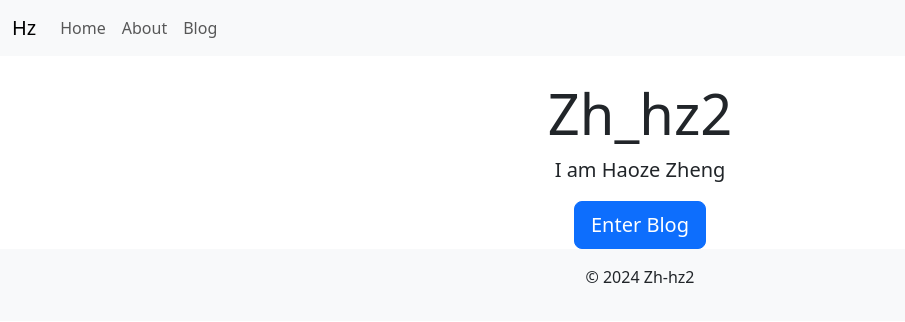
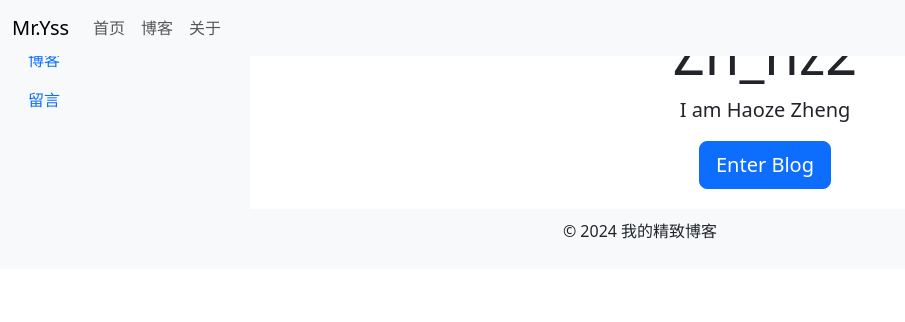
Before and after one commit to Zh-hz2/zh-hz2.github.io, a Jekyll site: the page built from index.md, in a window 1280 px wide. Shown: the top 322 px of the page, without its empty margins (0-905 px from the left). Built offline with Jekyll 4.4.1, drawn with Linux system fonts in a browser that asks for light colours; a script that is not in the unit is left out.

Commit message:
Update default.html

```diff
--- a/_layouts/default.html
+++ b/_layouts/default.html
@@ -5,39 +5,86 @@
   <meta name="viewport" content="width=device-width, initial-scale=1">
   <title>{{ page.title }} - {{ site.title }}</title>
   <link href="https://cdn.jsdelivr.net/npm/bootstrap@5.3.0/dist/css/bootstrap.min.css" rel="stylesheet">
+  <style>
+    body {
+      display: flex;
+      flex-direction: column;
+      min-height: 100vh;
+    }
+    .main-content {
+      flex: 1;
+      padding: 20px;
+    }
+    .sidebar {
+      width: 250px;
+    }
+    .footer {
+      background: #f8f9fa;
+      padding: 10px 0;
+      text-align: center;
+    }
+  </style>
 </head>
 <body>
-  <nav class="navbar navbar-expand-lg navbar-light bg-light">
+
+<nav class="navbar navbar-expand-lg navbar-light bg-light fixed-top">
   <div class="container-fluid">
-      <a class="navbar-brand" href="#">{{ site.title }}</a>
+    <a class="navbar-brand" href="#">Mr.Yss</a>
     <button class="navbar-toggler" type="button" data-bs-toggle="collapse" data-bs-target="#navbarNav" aria-controls="navbarNav" aria-expanded="false" aria-label="Toggle navigation">
       <span class="navbar-toggler-icon"></span>
     </button>
     <div class="collapse navbar-collapse" id="navbarNav">
       <ul class="navbar-nav">
         <li class="nav-item">
-            <a class="nav-link" href="{{ "/" | relative_url }}">Home</a>
+          <a class="nav-link" href="{{ "/" | relative_url }}">首页</a>
         </li>
         <li class="nav-item">
-            <a class="nav-link" href="{{ "/about" | relative_url }}">About</a>
+          <a class="nav-link" href="{{ "/blog" | relative_url }}">博客</a>
         </li>
         <li class="nav-item">
-            <a class="nav-link" href="{{ "/blog" | relative_url }}">Blog</a>
+          <a class="nav-link" href="{{ "/about" | relative_url }}">关于</a>
         </li>
       </ul>
     </div>
   </div>
 </nav>
 
-  <div class="container mt-4">
+<div class="container-fluid">
+  <div class="row">
+    <nav id="sidebar" class="col-md-3 col-lg-2 d-md-block bg-light sidebar collapse">
+      <div class="position-sticky">
+        <ul class="nav flex-column">
+          <li class="nav-item">
+            <a class="nav-link active" aria-current="page" href="{{ "/" | relative_url }}">
+              首页
+            </a>
+          </li>
+          <li class="nav-item">
+            <a class="nav-link" href="{{ "/blog" | relative_url }}">
+              博客
+            </a>
+          </li>
+          <li class="nav-item">
+            <a class="nav-link" href="{{ "/message" | relative_url }}">
+              留言
+            </a>
+          </li>
+        </ul>
+      </div>
+    </nav>
+
+    <main class="col-md-9 ms-sm-auto col-lg-10 px-md-4 main-content">
       {{ content }}
+    </main>
+  </div>
 </div>
 
-  <footer class="bg-light text-center py-3">
-    <p>&copy; 2024 Zh-hz2</p>
+<footer class="footer">
+  <div class="container">
+    <p>&copy; 2024 我的精致博客</p>
+  </div>
 </footer>
 
 <script src="https://cdn.jsdelivr.net/npm/bootstrap@5.3.0/dist/js/bootstrap.bundle.min.js"></script>
-  <script src="{{ "/scripts/fetchContent.js" | relative_url }}"></script>
 </body>
 </html>
```
Lines whose indentation alone changed are shown as unchanged.
